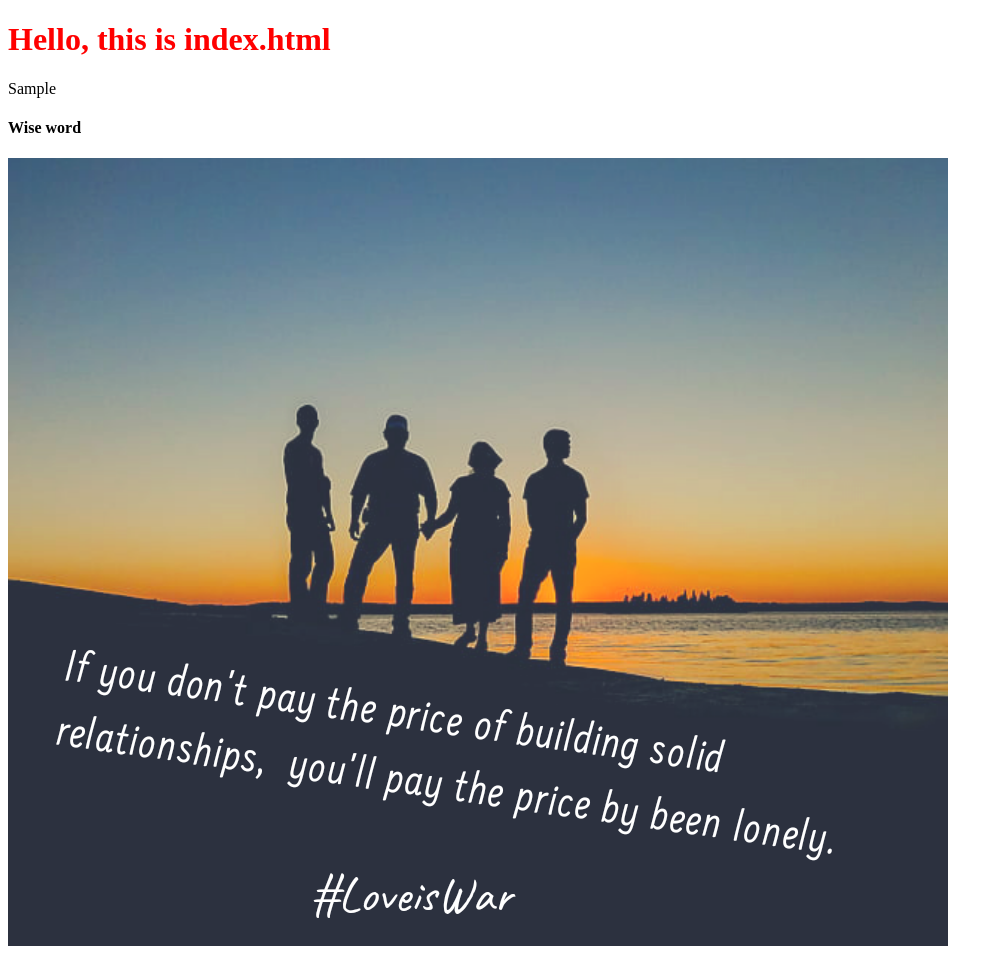
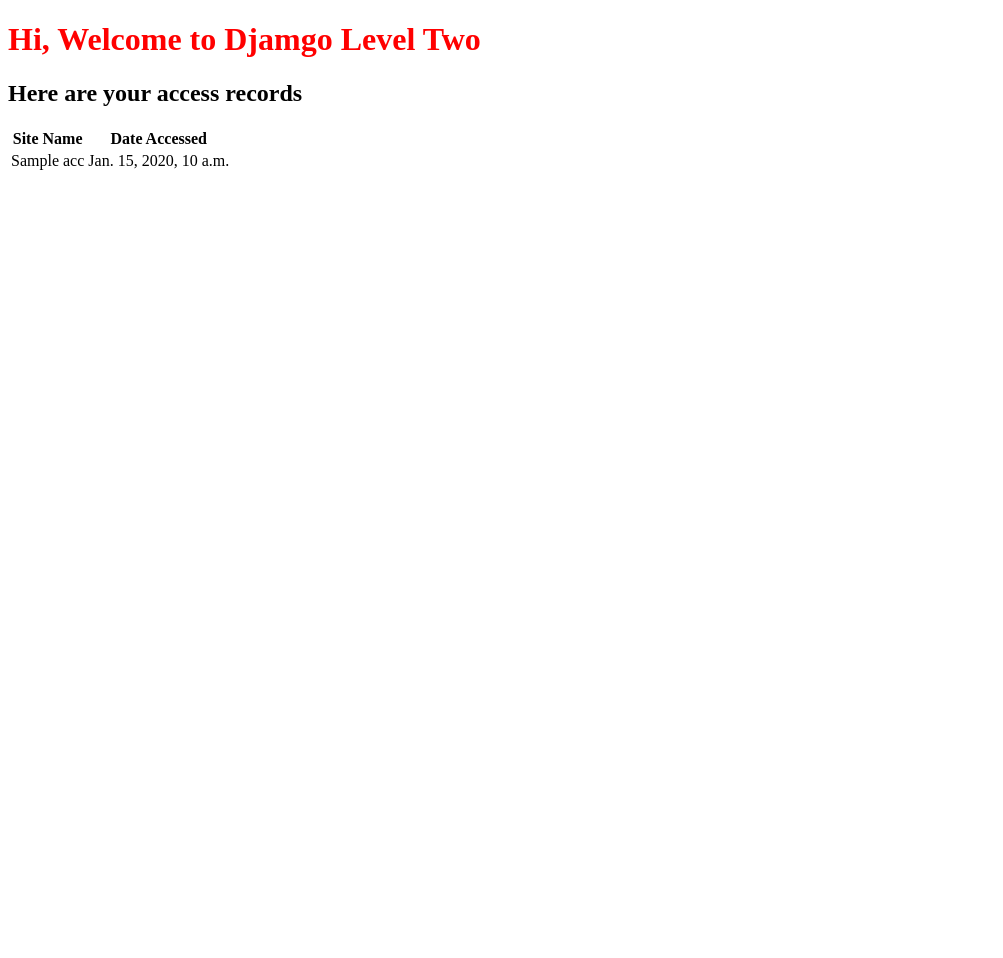
Before and after one commit to greatertomi/Django-Essentials2, a Django app: template templates/first_app/index.html in a window 1280 px wide. Shown: the whole page, without its empty margins (0-1003 px from the left). After the commit the page ends 170 px from the top, so only its background shows below. Run offline with Django 3.2, Linux system fonts and the light colour scheme; the template is opened without the code that fills it: most values are stand-ins (such as "Sample title", 1, 10 or a date in 2020).

Commit message:
FInished work on the template

```diff
--- a/first_app/views.py
+++ b/first_app/views.py
@@ -7,6 +7,6 @@ from first_app.models import Topic, Webpage, AccessRecord
 
 def index(request):
     Webpages_list = AccessRecord.objects.order_by('date')
-
-    my_dict = {'insert_me': "Hello! I am from views.py with dances"}
-    return render(request, 'first_app/index.html', context=my_dict)
+    date_dict = {'access_records': Webpages_list}
+    # my_dict = {'insert_me': "Hello! I am from views.py with dances"}
+    return render(request, 'first_app/index.html', context=date_dict)
--- a/first_project/urls.py
+++ b/first_project/urls.py
@@ -19,6 +19,7 @@ from django.conf.urls import include
 from first_app import views
 
 urlpatterns = [
+    path('', views.index),
     path('first_app/', include('first_app.urls')),
     path('admin/', admin.site.urls),
 ]
--- a/templates/first_app/index.html
+++ b/templates/first_app/index.html
@@ -4,14 +4,31 @@
   <head>
     <meta charset="UTF-8" />
     <meta name="viewport" content="width=device-width, initial-scale=1.0" />
-    <title>First App</title>
+    <title>Django Level Two</title>
     <link rel="stylesheet" href="{% static "css/mystyle.css" %}"/>
   </head>
   <body>
-    <h1>Hello, this is index.html</h1>
-    {{ insert_me }}
+    <h1>Hi, Welcome to Djamgo Level Two</h1>
+    <h2>Here are your access records</h2>
 
-    <h4>Wise word</h4>
-    <img src="{% static "images/pic1.png" %}" alt="Didn't show">
+    <div class="djangtwo">
+      {% if access_records %}
+      <table>
+        <thead>
+          <th>Site Name</th>
+          <th>Date Accessed</th>
+        </thead>
+
+        {% for acc in access_records %}
+        <tr>
+          <td>{{acc.name}}</td>
+          <td>{{acc.date}}</td>
+        </tr>
+        {% endfor %}
+      </table>
+      {% else %}
+      <p>NO ACCESS RECORD FOUND!</p>
+      {% endif %}
+    </div>
   </body>
 </html>
```
